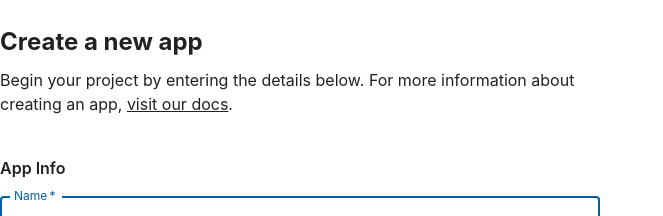
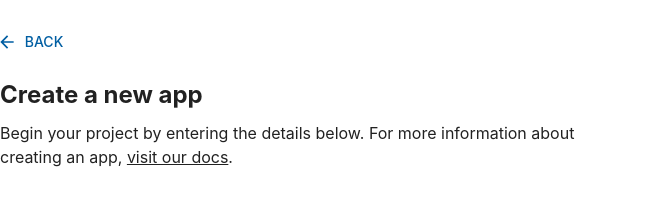
Before and after one commit to nebari-dev/jhub-apps, a React (Vite) app in the folder ui/: page /create-app in a window 1280 px wide. Shown: the top 216 px of the page, without its empty margins (0-663 px from the left). Built offline with nearby package versions, Linux system fonts and the light colour scheme; no server answers.

Commit message:
Add back button to app form pages.

```diff
--- a/ui/src/index.css
+++ b/ui/src/index.css
@@ -99,7 +99,11 @@
   .row {
     display: flex;
     flex-direction: column;
-    margin: 0 0 12px 0;
+    margin: 0 0 16px 0;
+  }
+
+  .row.breadcrumb > button {
+    width: 50px;
   }
 
   h1 {
--- a/ui/src/pages/create-app/create-app.tsx
+++ b/ui/src/pages/create-app/create-app.tsx
@@ -1,3 +1,5 @@
+import ArrowBackIcon from '@mui/icons-material/ArrowBack';
+import { Button } from '@mui/material';
 import { AppForm } from '@src/components';
 import { APP_BASE_URL } from '@src/utils/constants';
 import React from 'react';
@@ -5,6 +7,18 @@ import React from 'react';
 export const CreateApp = (): React.ReactElement => {
   return (
     <div className="container">
+      <div className="row breadcrumb">
+        <Button
+          id="back-btn"
+          type="button"
+          variant="text"
+          color="primary"
+          startIcon={<ArrowBackIcon />}
+          onClick={() => (document.location.href = `${APP_BASE_URL}`)}
+        >
+          Back
+        </Button>
+      </div>
       <div className="row">
         <h1>Create a new app</h1>
         <p className="paragraph">
--- a/ui/src/pages/edit-app/edit-app.tsx
+++ b/ui/src/pages/edit-app/edit-app.tsx
@@ -1,3 +1,5 @@
+import ArrowBackIcon from '@mui/icons-material/ArrowBack';
+import { Button } from '@mui/material';
 import { AppForm } from '@src/components';
 import { APP_BASE_URL } from '@src/utils/constants';
 import React from 'react';
@@ -7,6 +9,18 @@ export const EditApp = (): React.ReactElement => {
   const param = useParams();
   return (
     <div className="container">
+      <div className="row breadcrumb">
+        <Button
+          id="back-btn"
+          type="button"
+          variant="text"
+          color="primary"
+          startIcon={<ArrowBackIcon />}
+          onClick={() => (document.location.href = `${APP_BASE_URL}`)}
+        >
+          Back
+        </Button>
+      </div>
       <div className="row">
         <h1>Edit app</h1>
         <p className="paragraph">
--- a/ui/src/theme/theme.tsx
+++ b/ui/src/theme/theme.tsx
@@ -185,6 +185,14 @@ export const theme = createTheme(baseTheme, {
             },
           },
         },
+        {
+          props: { variant: 'text', color: 'primary' },
+          style: {
+            '&:hover': {
+              backgroundColor: 'transparent',
+            },
+          },
+        },
       ],
     },
   },
```
